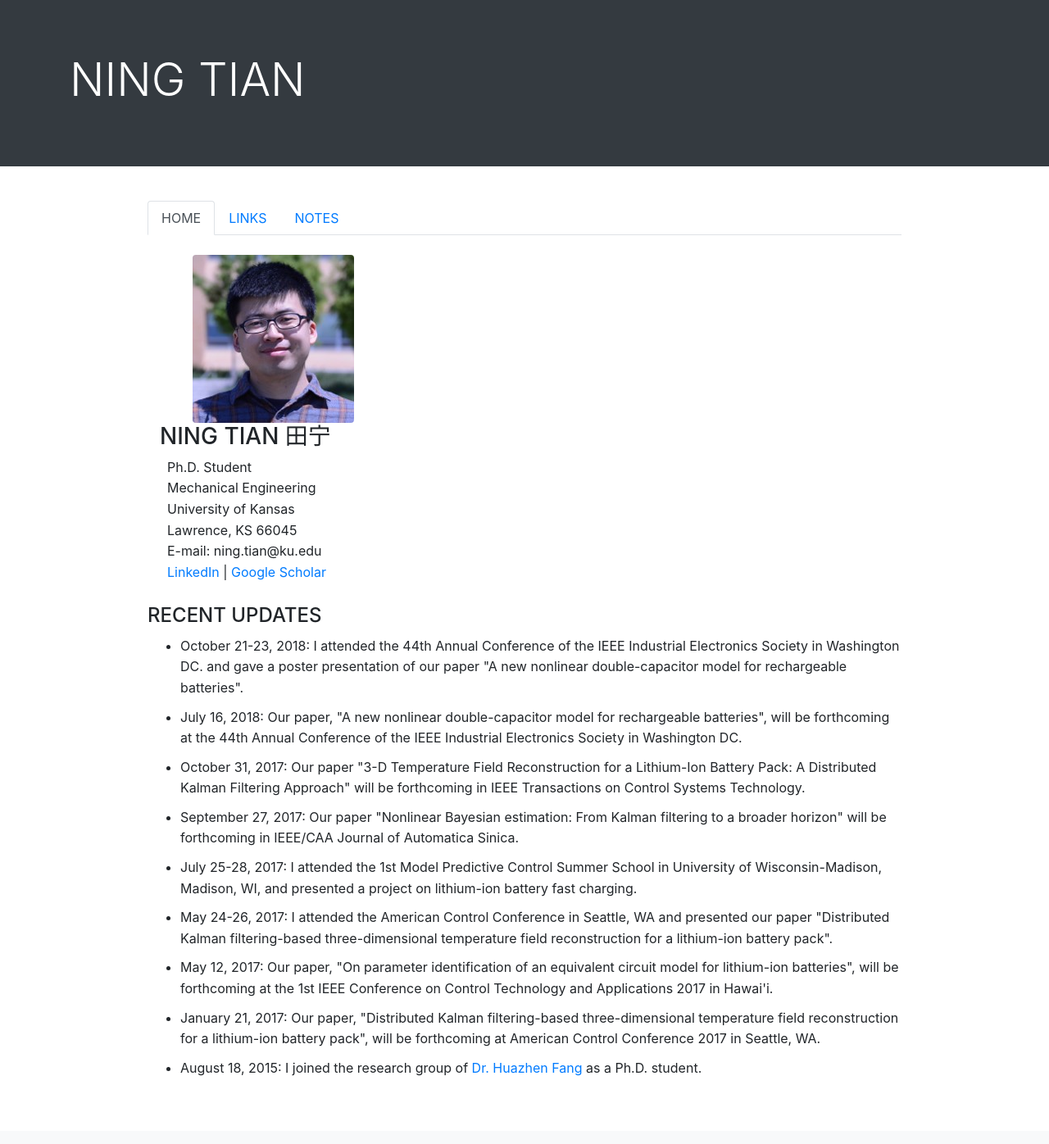
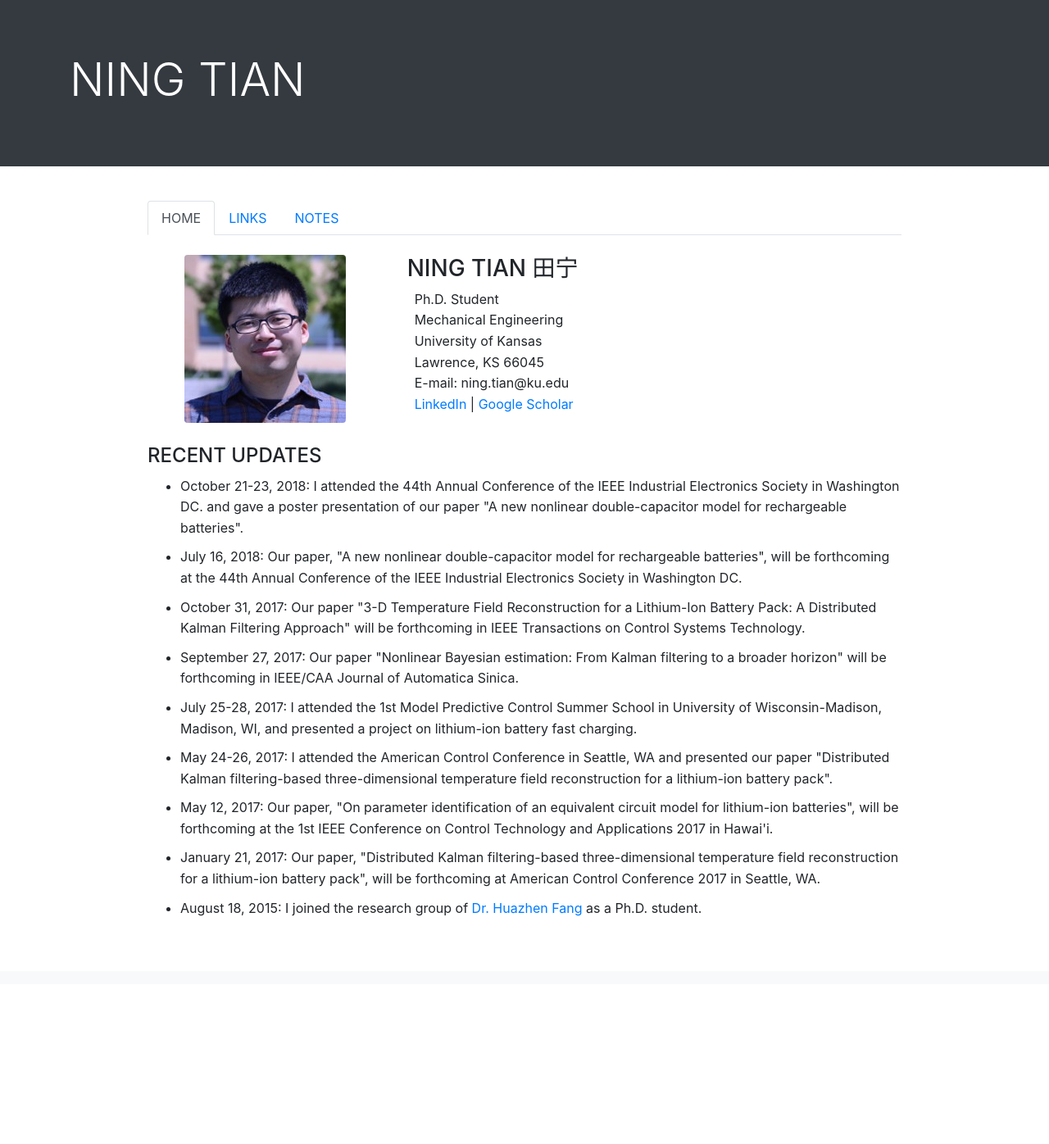
Before and after one commit to ningtian/ningtian.github.io, a Jekyll site: the page index.html, which Jekyll copies as it is, in a window 1280 px wide. Shown: the whole page at 82% size. Built offline with Jekyll 4.4.1, drawn with Linux system fonts in a browser that asks for light colours; after the commit the page ends 1201 px from its top, so only the background shows below that.

Commit message:
Update index.html

```diff
--- a/index.html
+++ b/index.html
@@ -46,10 +46,11 @@
     <br>
 
     <div class="a">
-	<div class="col-10 col-sm-4">
+	<div class="row">
+	<div class="col-4">
 	<img src="/img/Picture11.jpg" class="rounded mx-auto d-block" alt="Responsive image">
 	</div>
-	<div class="col-10 col-sm-8">
+	<div class="col-8">
 	<h3>NING TIAN 田宁</h3>
 	&nbsp  Ph.D. Student<br>
 	&nbsp  Mechanical Engineering<br>
@@ -58,6 +59,7 @@
 	&nbsp  E-mail: ning.tian@ku.edu<br>
 	&nbsp  <a href="https://www.linkedin.com/in/ning-tian-0aa4a6113/">LinkedIn</a> | <a href="https://scholar.google.com/citations?user=BHRe3uoAAAAJ&hl=en">Google Scholar</a><br>
         </div>
+	</div>
 	<br>
 
         <h4>RECENT UPDATES</h4>
```
